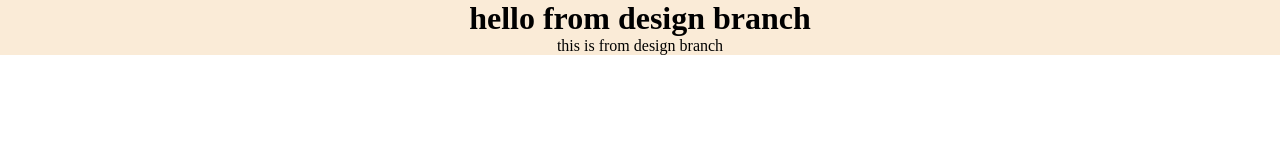
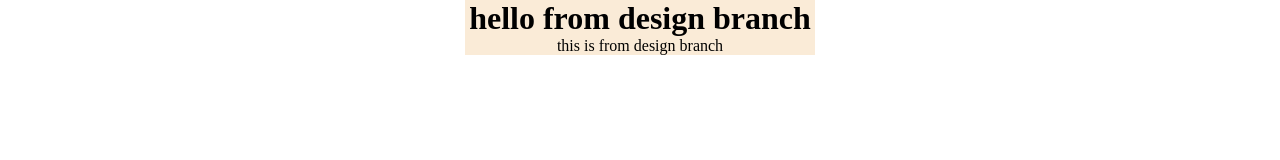
Before and after one commit to yashdreamsdevelopment/gitDemo, a plain HTML site: page index.html in a window 1280 px wide. Drawn offline with Linux system fonts and the light colour scheme.

Commit message:
bug fixed

```diff
--- a/index.html
+++ b/index.html
@@ -20,6 +20,8 @@
         align-items: center;
         justify-content: center;
         background-color: antiquewhite;
+        width: 350px;
+        margin: auto;
     }
 </style>
 
```
